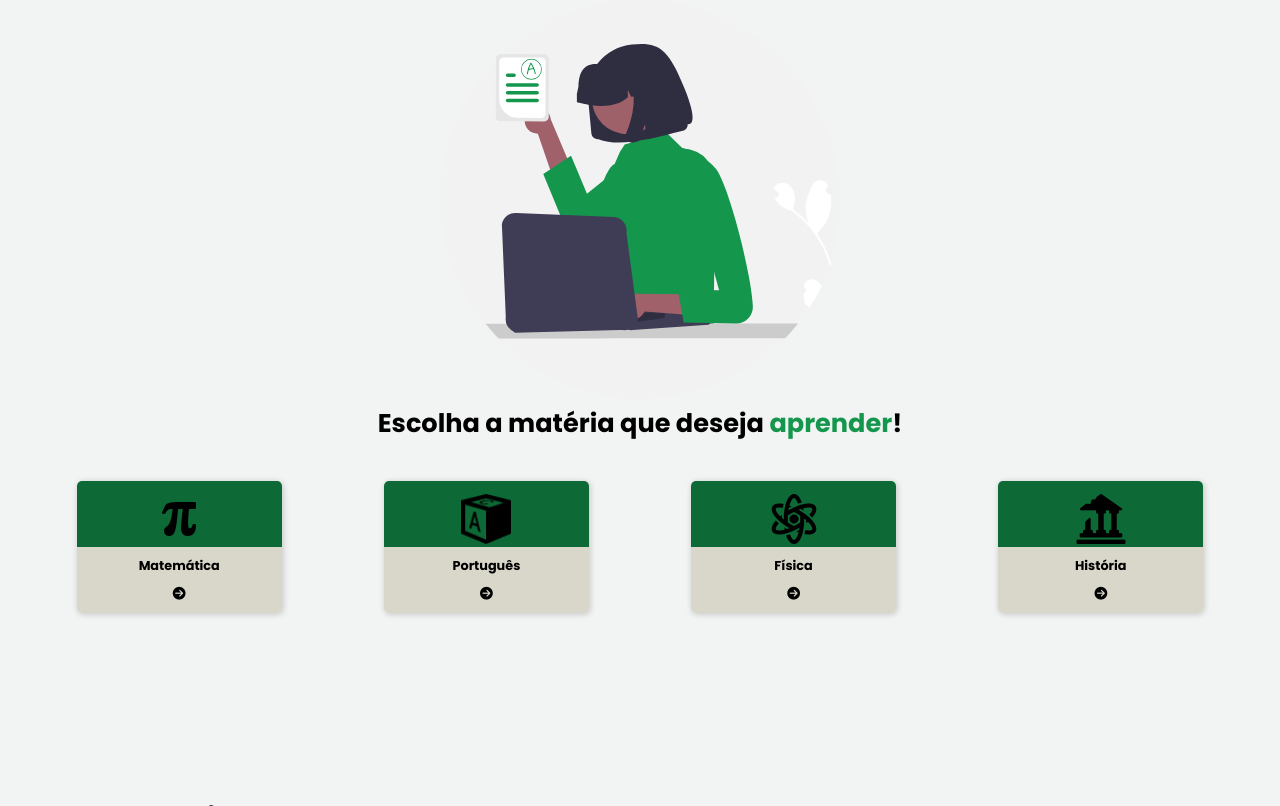
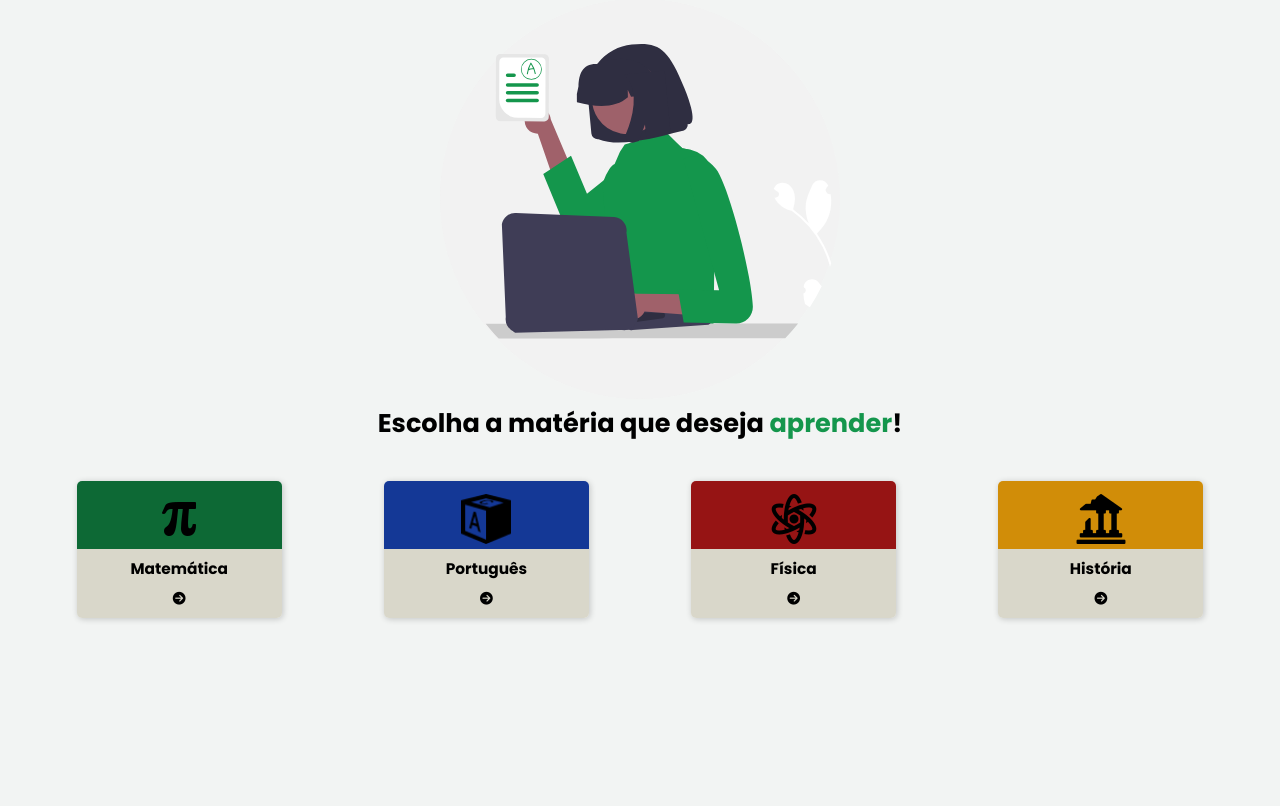
Before and after one commit to joaocuculo/projeto-ravi, a PHP site: page / in a window 1280 px wide. Shown: the part 1249-2055 px from the top of the page. Run offline with PHP 8.4, Linux system fonts and the light colour scheme; some libraries are stand-ins or nearby versions; some web fonts are replaced.

Commit message:
mudança na cor dos cards

```diff
--- a/assets/css/index.css
+++ b/assets/css/index.css
@@ -137,12 +137,25 @@ body {
     transition: transform .3s;
 }
 
+#port {
+    background-image: linear-gradient(to bottom, #143896 0, #143896 50%, #D9D7CA 50%);
+}
+
+#fis {
+    background-image: linear-gradient(to bottom, #961414 0, #961414 50%, #D9D7CA 50%);
+}
+
+#hist {
+    background-image: linear-gradient(to bottom, #D18D08 0, #D18D08 50%, #D9D7CA 50%);
+}
+
 .card img {
     width: 50px;
 }
 
 .card strong {
     padding: 1rem;
+    font-size: 1.2rem;
 }
 
 .vire-prof {
--- a/index.php
+++ b/index.php
@@ -53,21 +53,21 @@
                         </a>
                     </article>
                     <article class="card">
-                        <a href="#">
+                        <a href="#" id="port">
                             <img src="assets/img/abc-icon.png">
                             <strong>Português</strong>
                             <i class="fa-sharp fa-solid fa-circle-arrow-right" style="color: #000000;"></i>
                         </a>
                     </article>
                     <article class="card">
-                        <a href="#">
+                        <a href="#" id="fis">
                             <img src="assets/img/atom-icon.png">
                             <strong>Física</strong>
                             <i class="fa-sharp fa-solid fa-circle-arrow-right" style="color: #000000;"></i>
                         </a>
                     </article>
                     <article class="card">
-                        <a href="#">
+                        <a href="#" id="hist">
                             <img src="assets/img/ruins-icon.png">
                             <strong>História</strong>
                             <i class="fa-sharp fa-solid fa-circle-arrow-right" style="color: #000000;"></i>
```
